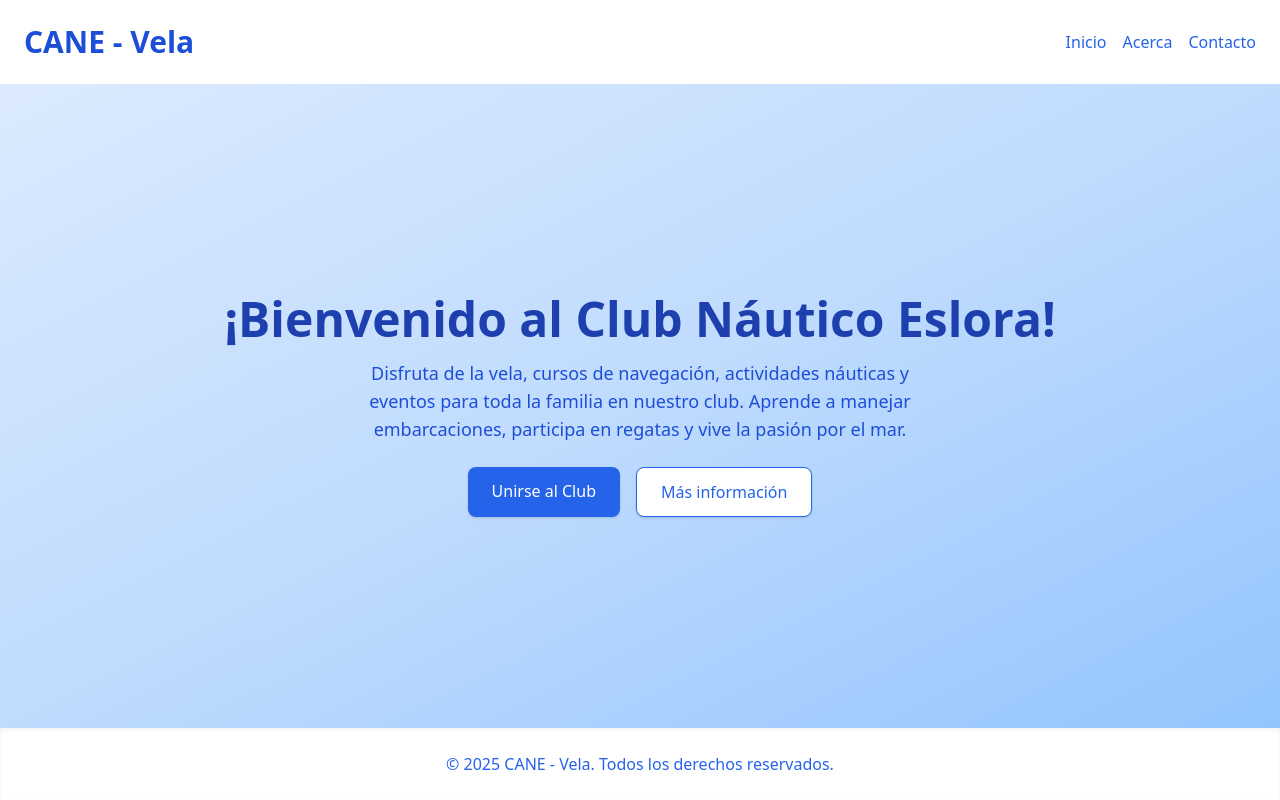
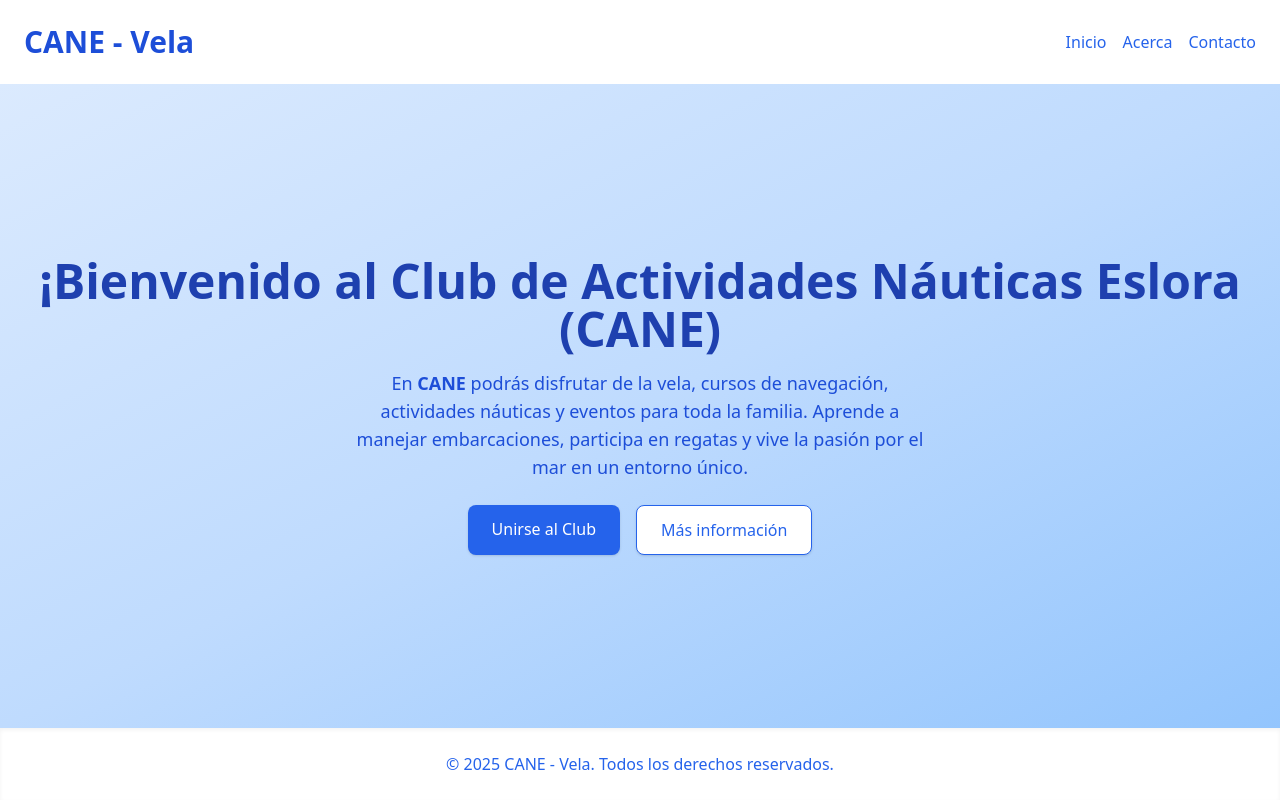
Before and after one commit to Danigg83/Cane-vela, a Nuxt app: page / in a window 1280 px wide. Built offline with nearby package versions, Linux system fonts and the light colour scheme.

Commit message:
pagina inicio

```diff
--- a/app/pages/index.vue
+++ b/app/pages/index.vue
@@ -3,12 +3,14 @@
   <section class="flex-1 flex flex-col justify-center items-center text-center px-6 py-20 bg-gradient-to-br from-blue-100 via-blue-200 to-blue-300">
     <!-- Título -->
     <h2 class="text-5xl font-extrabold text-blue-800 mb-4">
-      ¡Bienvenido al Club Náutico Eslora!
+      ¡Bienvenido al Club de Actividades Náuticas Eslora (CANE)
     </h2>
 
     <!-- Descripción -->
     <p class="text-lg text-blue-700 mb-6 max-w-xl">
-      Disfruta de la vela, cursos de navegación, actividades náuticas y eventos para toda la familia en nuestro club. Aprende a manejar embarcaciones, participa en regatas y vive la pasión por el mar.
+      En <strong>CANE</strong> podrás disfrutar de la vela, cursos de navegación, actividades náuticas y eventos
+      para toda la familia. Aprende a manejar embarcaciones, participa en regatas y vive la pasión por el mar
+      en un entorno único.
     </p>
 
     <!-- Botones de acción -->
@@ -24,5 +26,5 @@
 </template>
 
 <script setup>
-// Esta sección no necesita JS por ahora
+// No requiere JS de momento
 </script>
```
